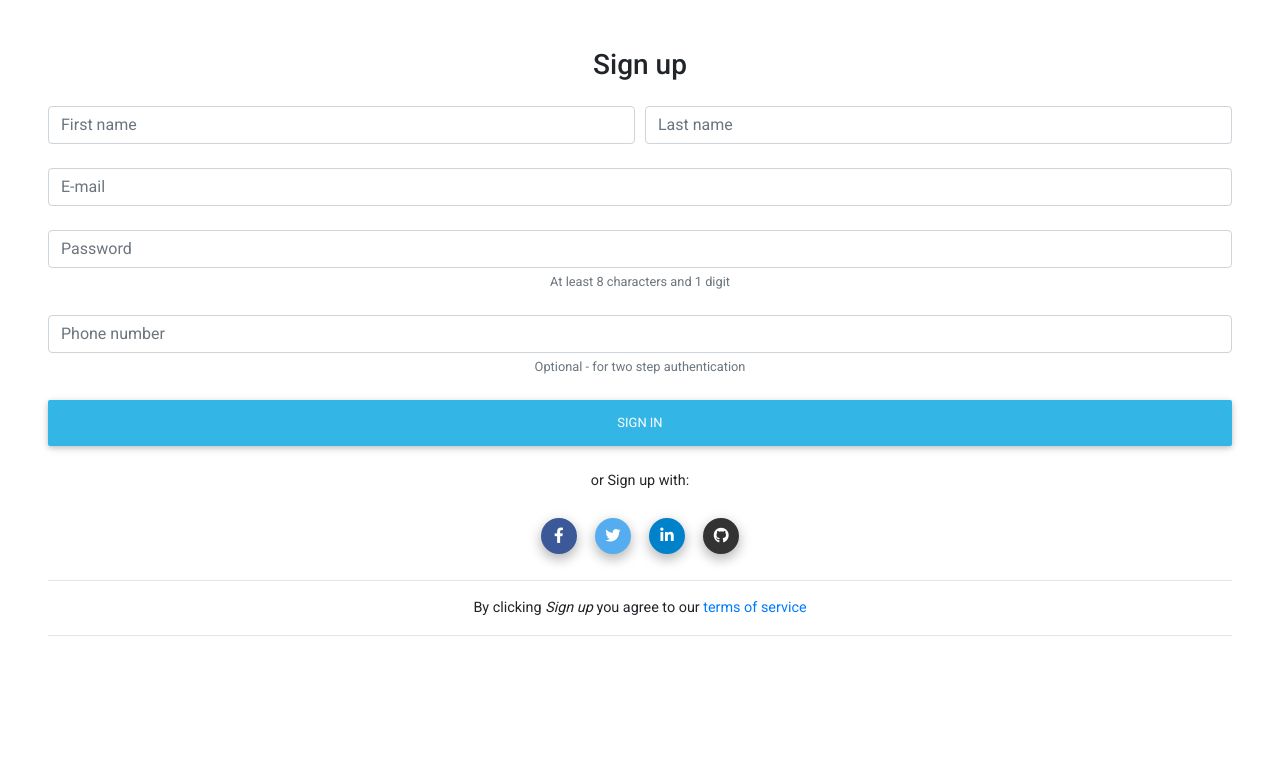
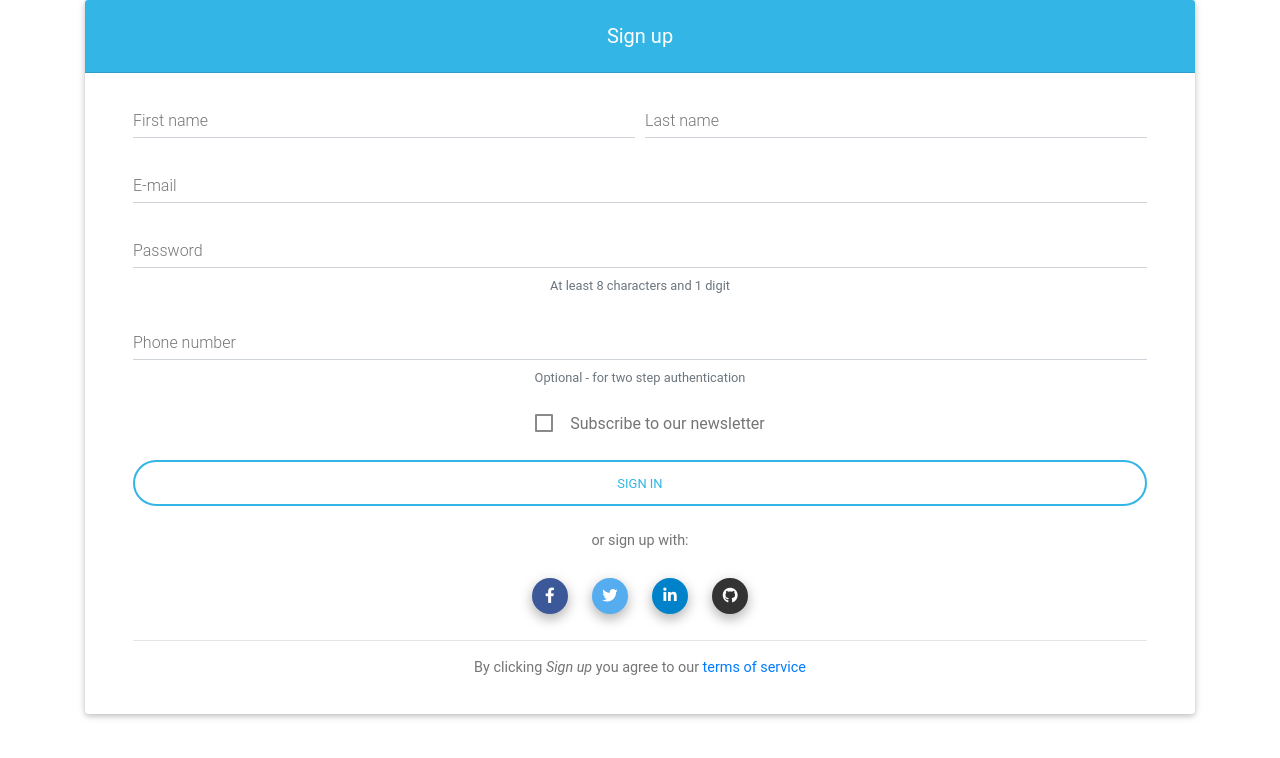
Before and after one commit to immortal-devs/PYS-ecommerce, a Django app: page /signup/ in a window 1280 px wide. Shown: the top 758 px of the page. Run offline with Django 3.2, Linux system fonts and the light colour scheme; some libraries are stand-ins or nearby versions; some web fonts are replaced.

Commit message:
login signup frontend done

```diff
--- /dev/null
+++ b/shop/static/css/main.css
@@ -0,0 +1,5 @@
+.logform{
+ top : 100px;
+ margin: auto;
+ max-width: 500px;
+}
--- a/shop/templates/signup.html
+++ b/shop/templates/signup.html
@@ -1,70 +1,101 @@
 <!DOCTYPE html>
+
 <html lang="en">
-{% load static %}
+
 <head>
   <meta charset="UTF-8">
   <meta name="viewport" content="width=device-width, initial-scale=1, shrink-to-fit=no">
   <meta http-equiv="x-ua-compatible" content="ie=edge">
-  <title>Sign Up</title>
-  <!-- MDB icon -->
-  <link rel="icon" href="../static/images/mdb-favicon.ico" type="image/x-icon">
+  <title>E-Commerce</title>
   <!-- Font Awesome -->
   <link rel="stylesheet" href="https://use.fontawesome.com/releases/v5.11.2/css/all.css">
-  <!-- Google Fonts Roboto -->
-  <link rel="stylesheet" href="https://fonts.googleapis.com/css?family=Roboto:300,400,500,700&display=swap">
   <!-- Bootstrap core CSS -->
-  <link rel="stylesheet" href="../static/css/bootstrap.min.css">
+  <link href="../static/css/bootstrap.min.css" rel="stylesheet">
   <!-- Material Design Bootstrap -->
-  <link rel="stylesheet" href="../static/css/mdb.min.css">
+  <link href="../static/css/mdb.min.css" rel="stylesheet">
 
-  <link rel="stylesheet" href="../static/css/main.css">
 </head>
+
 <body>
 
-<div class="perform">
-<form class="myForm text-center border-light mb-5 p-5 form-border" action="#!">
+  <!-- Navigation -->
 
-    <p class="h3 mb-4">Sign up</p>
+  <!-- Navigation -->
+<div class="container ">
+  <!-- Material form login -->
+<!-- Material form register -->
+<div class="card logform">
 
-    <div class="form-row mb-4">
+  <h5 class="card-header info-color white-text text-center py-4">
+      <strong>Sign up</strong>
+  </h5>
+
+  <!--Card content-->
+  <div class="card-body px-lg-5 pt-0">
+
+      <!-- Form -->
+      <form class="text-center" style="color: #757575;" action="#!">
+
+          <div class="form-row">
               <div class="col">
                   <!-- First name -->
-            <input type="text" id="defaultRegisterFormFirstName" class="form-control" placeholder="First name">
+                  <div class="md-form">
+                      <input type="text" id="materialRegisterFormFirstName" class="form-control">
+                      <label for="materialRegisterFormFirstName">First name</label>
+                  </div>
               </div>
               <div class="col">
                   <!-- Last name -->
-            <input type="text" id="defaultRegisterFormLastName" class="form-control" placeholder="Last name">
+                  <div class="md-form">
+                      <input type="email" id="materialRegisterFormLastName" class="form-control">
+                      <label for="materialRegisterFormLastName">Last name</label>
+                  </div>
               </div>
           </div>
 
           <!-- E-mail -->
-    <input type="email" id="defaultRegisterFormEmail" class="form-control mb-4" placeholder="E-mail"/>
+          <div class="md-form mt-0">
+              <input type="email" id="materialRegisterFormEmail" class="form-control">
+              <label for="materialRegisterFormEmail">E-mail</label>
+          </div>
 
           <!-- Password -->
-    <input type="password" id="defaultRegisterFormPassword" class="form-control" placeholder="Password" aria-describedby="defaultRegisterFormPasswordHelpBlock"/>
-    <small id="defaultRegisterFormPasswordHelpBlock" class="form-text text-muted mb-4">
+          <div class="md-form">
+              <input type="password" id="materialRegisterFormPassword" class="form-control" aria-describedby="materialRegisterFormPasswordHelpBlock">
+              <label for="materialRegisterFormPassword">Password</label>
+              <small id="materialRegisterFormPasswordHelpBlock" class="form-text text-muted mb-4">
                   At least 8 characters and 1 digit
               </small>
+          </div>
 
           <!-- Phone number -->
-    <input type="text" id="defaultRegisterPhonePassword" class="form-control" placeholder="Phone number" aria-describedby="defaultRegisterFormPhoneHelpBlock"/>
-    <small id="defaultRegisterFormPhoneHelpBlock" class="form-text text-muted mb-4">
+          <div class="md-form">
+              <input type="password" id="materialRegisterFormPhone" class="form-control" aria-describedby="materialRegisterFormPhoneHelpBlock">
+              <label for="materialRegisterFormPhone">Phone number</label>
+              <small id="materialRegisterFormPhoneHelpBlock" class="form-text text-muted mb-4">
                   Optional - for two step authentication
               </small>
+          </div>
+
+          <!-- Newsletter -->
+          <div class="form-check">
+              <input type="checkbox" class="form-check-input" id="materialRegisterFormNewsletter">
+              <label class="form-check-label" for="materialRegisterFormNewsletter">Subscribe to our newsletter</label>
+          </div>
 
           <!-- Sign up button -->
-    <button class="btn btn-info my-4 btn-block" type="submit">Sign in</button>
+          <button class="btn btn-outline-info btn-rounded btn-block my-4 waves-effect z-depth-0" type="submit">Sign in</button>
 
           <!-- Social register -->
-    <p>or Sign up with:</p>
+          <p>or sign up with:</p>
 
-    <a type="button" class="btn-floating btn-fb btn-sm mr-1">
+          <a type="button" class="btn-floating btn-fb btn-sm">
               <i class="fab fa-facebook-f"></i>
           </a>
-    <a type="button" class="btn-floating btn-tw btn-sm mr-1">
+          <a type="button" class="btn-floating btn-tw btn-sm">
               <i class="fab fa-twitter"></i>
           </a>
-    <a type="button" class="btn-floating btn-li btn-sm mr-1">
+          <a type="button" class="btn-floating btn-li btn-sm">
               <i class="fab fa-linkedin-in"></i>
           </a>
           <a type="button" class="btn-floating btn-git btn-sm">
@@ -77,22 +108,44 @@
           <p>By clicking
               <em>Sign up</em> you agree to our
               <a href="" target="_blank">terms of service</a>
-    </p>
-    <hr>
+
       </form>
+      <!-- Form -->
+
   </div>
-<!-- Default form register -->
-		<!-- Default form login -->
+
 </div>
-  <!-- jQuery -->
-  <script type="text/javascript" src="../static/js/jquery.min.js"></script>
+<!-- Material form register -->
+<!-- Material form login -->
+</div>
+  <!-- SCRIPTS -->
+  <!-- JQuery -->
+  <script type="text/javascript" src="../static/js/jquery-3.4.1.min.js"></script>
   <!-- Bootstrap tooltips -->
   <script type="text/javascript" src="../static/js/popper.min.js"></script>
   <!-- Bootstrap core JavaScript -->
-  <script type="text/javascript" src="../static/js/bootstrap.min.js"></script>
+  <script type="text/javascript" src="../static/js/bootstrap.min.js">
+  </script>
   <!-- MDB core JavaScript -->
   <script type="text/javascript" src="../static/js/mdb.min.js"></script>
-  <!-- Your custom scripts (optional) -->
+  <script type="text/javascript">
+    /* WOW.js init */
+    new WOW().init();
+    // Tooltips Initialization
+    $(function () {
+      $('[data-toggle="tooltip"]').tooltip()
+    })
+
+    // Material Select Initialization
+    $(document).ready(function () {
+      $('.mdb-select').material_select();
+    });
+
+    // SideNav Initialization
+    $(".button-collapse").sideNav();
+
+  </script>
+
 </body>
 
 </html>
```
Also changed, not shown: shop/templates/login.html (+72 -31 lines). Lines whose indentation alone changed are shown as unchanged.
